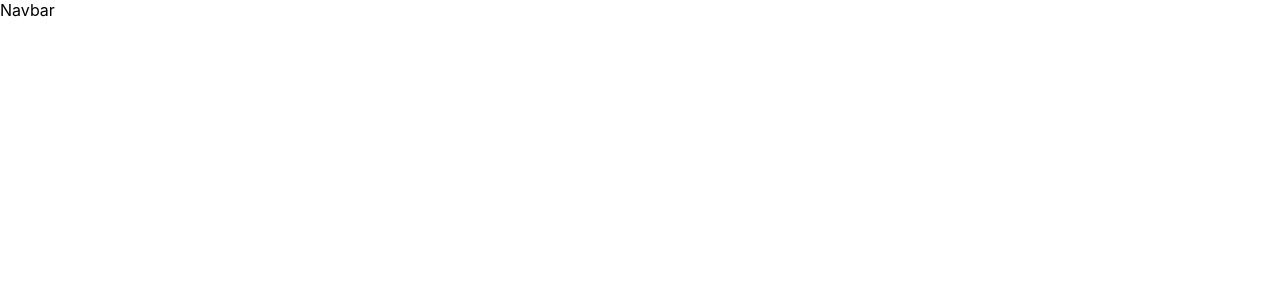
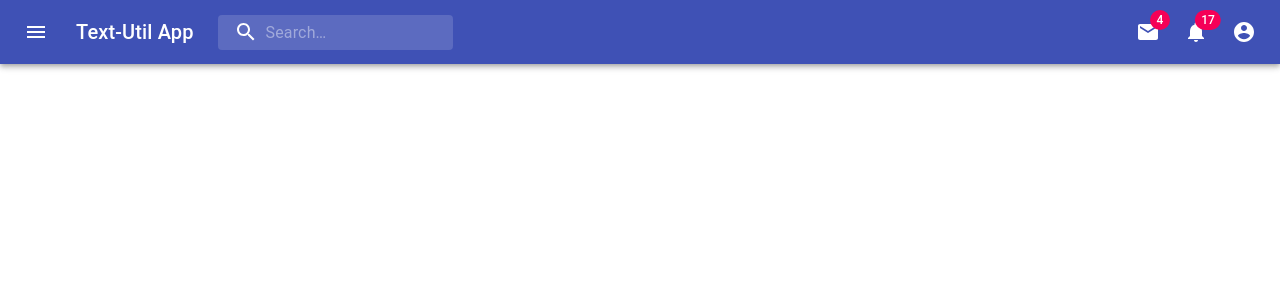
Before and after one commit to umairazmat/MUI-Text-App, a React (Vite) app: page / in a window 1280 px wide. Shown: the top 300 px of the page. Built offline with nearby package versions, Linux system fonts and the light colour scheme.

Commit message:
Nvabr with props added

```diff
--- a/src/App.jsx
+++ b/src/App.jsx
@@ -4,11 +4,9 @@
 import Navbar from "./components/nvabar/Navbar";
 
 function App() {
-  const [count, setCount] = useState(0);
-
   return (
     <div className="App">
-      <Navbar />
+      <Navbar title="Text-Util App" />
     </div>
   );
 }
--- a/src/components/nvabar/Navbar.jsx
+++ b/src/components/nvabar/Navbar.jsx
@@ -1,7 +1,232 @@
 import React from "react";
+import { alpha, makeStyles } from "@material-ui/core/styles";
+import AppBar from "@material-ui/core/AppBar";
+import Toolbar from "@material-ui/core/Toolbar";
+import IconButton from "@material-ui/core/IconButton";
+import Typography from "@material-ui/core/Typography";
+import InputBase from "@material-ui/core/InputBase";
+import Badge from "@material-ui/core/Badge";
+import MenuItem from "@material-ui/core/MenuItem";
+import Menu from "@material-ui/core/Menu";
+import MenuIcon from "@material-ui/icons/Menu";
+import SearchIcon from "@material-ui/icons/Search";
+import AccountCircle from "@material-ui/icons/AccountCircle";
+import MailIcon from "@material-ui/icons/Mail";
+import NotificationsIcon from "@material-ui/icons/Notifications";
+import MoreIcon from "@material-ui/icons/MoreVert";
 
-function Navbar() {
-  return <div>Navbar</div>;
+const useStyles = makeStyles((theme) => ({
+  grow: {
+    flexGrow: 1,
+  },
+  menuButton: {
+    marginRight: theme.spacing(2),
+  },
+  title: {
+    display: "none",
+    [theme.breakpoints.up("sm")]: {
+      display: "block",
+    },
+  },
+  search: {
+    position: "relative",
+    borderRadius: theme.shape.borderRadius,
+    backgroundColor: alpha(theme.palette.common.white, 0.15),
+    "&:hover": {
+      backgroundColor: alpha(theme.palette.common.white, 0.25),
+    },
+    marginRight: theme.spacing(2),
+    marginLeft: 0,
+    width: "100%",
+    [theme.breakpoints.up("sm")]: {
+      marginLeft: theme.spacing(3),
+      width: "auto",
+    },
+  },
+  searchIcon: {
+    padding: theme.spacing(0, 2),
+    height: "100%",
+    position: "absolute",
+    pointerEvents: "none",
+    display: "flex",
+    alignItems: "center",
+    justifyContent: "center",
+  },
+  inputRoot: {
+    color: "inherit",
+  },
+  inputInput: {
+    padding: theme.spacing(1, 1, 1, 0),
+    // vertical padding + font size from searchIcon
+    paddingLeft: `calc(1em + ${theme.spacing(4)}px)`,
+    transition: theme.transitions.create("width"),
+    width: "100%",
+    [theme.breakpoints.up("md")]: {
+      width: "20ch",
+    },
+  },
+  sectionDesktop: {
+    display: "none",
+    [theme.breakpoints.up("md")]: {
+      display: "flex",
+    },
+  },
+  sectionMobile: {
+    display: "flex",
+    [theme.breakpoints.up("md")]: {
+      display: "none",
+    },
+  },
+}));
+
+export default function PrimarySearchAppBar(props) {
+  const classes = useStyles();
+  const [anchorEl, setAnchorEl] = React.useState(null);
+  const [mobileMoreAnchorEl, setMobileMoreAnchorEl] = React.useState(null);
+
+  const isMenuOpen = Boolean(anchorEl);
+  const isMobileMenuOpen = Boolean(mobileMoreAnchorEl);
+
+  const handleProfileMenuOpen = (event) => {
+    setAnchorEl(event.currentTarget);
+  };
+
+  const handleMobileMenuClose = () => {
+    setMobileMoreAnchorEl(null);
+  };
+
+  const handleMenuClose = () => {
+    setAnchorEl(null);
+    handleMobileMenuClose();
+  };
+
+  const handleMobileMenuOpen = (event) => {
+    setMobileMoreAnchorEl(event.currentTarget);
+  };
+
+  const menuId = "primary-search-account-menu";
+  const renderMenu = (
+    <Menu
+      anchorEl={anchorEl}
+      anchorOrigin={{ vertical: "top", horizontal: "right" }}
+      id={menuId}
+      keepMounted
+      transformOrigin={{ vertical: "top", horizontal: "right" }}
+      open={isMenuOpen}
+      onClose={handleMenuClose}
+    >
+      <MenuItem onClick={handleMenuClose}>Profile</MenuItem>
+      <MenuItem onClick={handleMenuClose}>My account</MenuItem>
+    </Menu>
+  );
+
+  const mobileMenuId = "primary-search-account-menu-mobile";
+  const renderMobileMenu = (
+    <Menu
+      anchorEl={mobileMoreAnchorEl}
+      anchorOrigin={{ vertical: "top", horizontal: "right" }}
+      id={mobileMenuId}
+      keepMounted
+      transformOrigin={{ vertical: "top", horizontal: "right" }}
+      open={isMobileMenuOpen}
+      onClose={handleMobileMenuClose}
+    >
+      <MenuItem>
+        <IconButton aria-label="show 4 new mails" color="inherit">
+          <Badge badgeContent={4} color="secondary">
+            <MailIcon />
+          </Badge>
+        </IconButton>
+        <p>Messages</p>
+      </MenuItem>
+      <MenuItem>
+        <IconButton aria-label="show 11 new notifications" color="inherit">
+          <Badge badgeContent={11} color="secondary">
+            <NotificationsIcon />
+          </Badge>
+        </IconButton>
+        <p>Notifications</p>
+      </MenuItem>
+      <MenuItem onClick={handleProfileMenuOpen}>
+        <IconButton
+          aria-label="account of current user"
+          aria-controls="primary-search-account-menu"
+          aria-haspopup="true"
+          color="inherit"
+        >
+          <AccountCircle />
+        </IconButton>
+        <p>Profile</p>
+      </MenuItem>
+    </Menu>
+  );
+
+  return (
+    <div className={classes.grow}>
+      <AppBar position="static">
+        <Toolbar>
+          <IconButton
+            edge="start"
+            className={classes.menuButton}
+            color="inherit"
+            aria-label="open drawer"
+          >
+            <MenuIcon />
+          </IconButton>
+          <Typography className={classes.title} variant="h6" noWrap>
+            {props.title}
+          </Typography>
+          <div className={classes.search}>
+            <div className={classes.searchIcon}>
+              <SearchIcon />
+            </div>
+            <InputBase
+              placeholder="Search…"
+              classes={{
+                root: classes.inputRoot,
+                input: classes.inputInput,
+              }}
+              inputProps={{ "aria-label": "search" }}
+            />
+          </div>
+          <div className={classes.grow} />
+          <div className={classes.sectionDesktop}>
+            <IconButton aria-label="show 4 new mails" color="inherit">
+              <Badge badgeContent={4} color="secondary">
+                <MailIcon />
+              </Badge>
+            </IconButton>
+            <IconButton aria-label="show 17 new notifications" color="inherit">
+              <Badge badgeContent={17} color="secondary">
+                <NotificationsIcon />
+              </Badge>
+            </IconButton>
+            <IconButton
+              edge="end"
+              aria-label="account of current user"
+              aria-controls={menuId}
+              aria-haspopup="true"
+              onClick={handleProfileMenuOpen}
+              color="inherit"
+            >
+              <AccountCircle />
+            </IconButton>
+          </div>
+          <div className={classes.sectionMobile}>
+            <IconButton
+              aria-label="show more"
+              aria-controls={mobileMenuId}
+              aria-haspopup="true"
+              onClick={handleMobileMenuOpen}
+              color="inherit"
+            >
+              <MoreIcon />
+            </IconButton>
+          </div>
+        </Toolbar>
+      </AppBar>
+      {renderMobileMenu}
+      {renderMenu}
+    </div>
+  );
 }
-
-export default Navbar;
```
